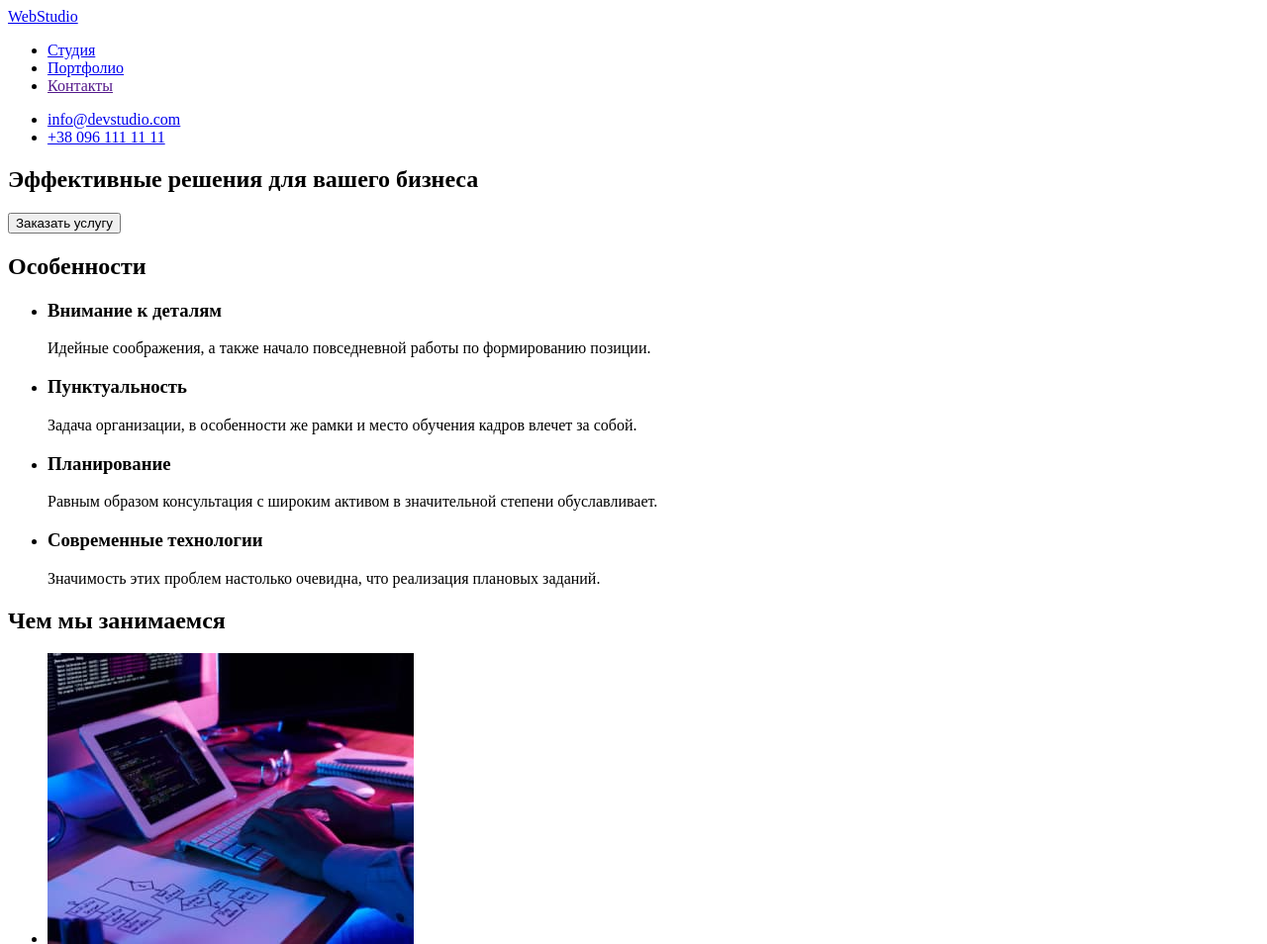
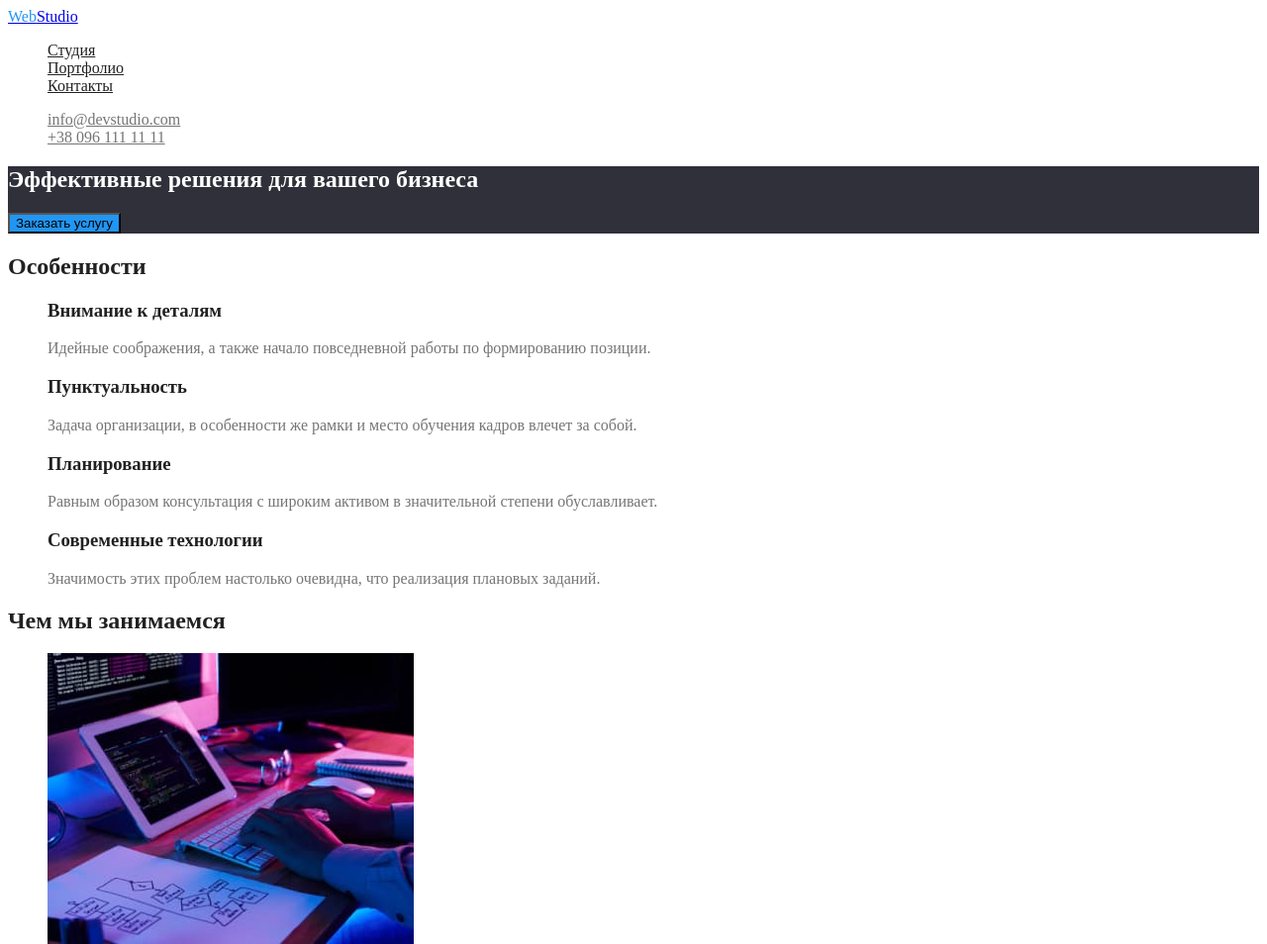
Before and after one commit to VladyslavSht/goit-markup-hw-02, a plain HTML site: page index.html in a window 1280 px wide. Shown: the top 954 px of the page at 99% size. Drawn offline with Linux system fonts and the light colour scheme.

Commit message:
добавлены стили цветов

```diff
--- /dev/null
+++ b/css/styles.css
@@ -0,0 +1,109 @@
+/*
+blue #2196F3
+primary-background #FFFFFF
+primary-text #212121
+secondary-text #757575
+footer-background #2F303A
+adress-color #FFFFFF 60 %
+secondary-background #F5F4FA
+*/
+
+:root {
+  --accent: #2196f3;
+  --primary-background-color: #ffffff;
+  --primary-text-color: #212121;
+  --secondary-text-color: #757575;
+  --footer-background-color: #2f303a;
+  --address-color: rgba(255, 255, 255, 60%);
+  --secondary-background-color: #f5f4fa;
+}
+
+body {
+  background-color: #ffffff;
+  color: var(--primary-text-color);
+}
+
+.list {
+  list-style: none;
+}
+
+.logo {
+  color: var(--accent);
+}
+
+/*navigation*/
+.site-nav .link {
+  color: var(--primary-text-color);
+}
+
+.site-nav .link:hover,
+.site-nav .link:focus {
+  color: var(--accent);
+}
+
+/*contacts*/
+.contacts .link {
+  color: var(--secondary-text-color);
+}
+
+.contacts .link:hover,
+.contacts .link:focus {
+  color: var(--accent);
+}
+
+/*top section and footer*/
+.head,
+.bottem {
+  background-color: var(--footer-background-color);
+}
+
+.head-title {
+  color: #ffffff;
+}
+
+.head-button {
+  background: var(--accent);
+  color: #fffffff;
+}
+
+/*main contant*/
+
+.features-title,
+.work-title,
+.team-title,
+.team-title-name {
+  color: var(--primary-text-color);
+}
+
+li > p {
+  color: var(--secondary-text-color);
+}
+
+.team {
+  background-color: var(--secondary-background-color);
+}
+
+/*footer*/
+
+.list-title {
+  color: #ffffff;
+}
+.list-contacts {
+  color: rgba(255, 255, 255, 60%);
+}
+
+.studio {
+  color: #ffffff;
+}
+
+/*Portfolio buttons*/
+
+.buttons {
+  background-color: var(--secondary-background-color);
+}
+
+.buttons:hover,
+.buttons:focus {
+  background-color: var(--accent);
+  color: #ffffff;
+}
--- a/index.html
+++ b/index.html
@@ -1,74 +1,87 @@
-<!doctype html>
+<!DOCTYPE html>
 <html lang="ru">
-
   <head>
-    <meta charset="UTF-8">
-    <meta http-equiv="X-UA-Compatible" content="IE=edge">
-    <meta name="viewport" content="width=device-width, initial-scale=1.0">
+    <meta charset="UTF-8" />
+    <meta http-equiv="X-UA-Compatible" content="IE=edge" />
+    <meta name="viewport" content="width=device-width, initial-scale=1.0" />
     <title>Document</title>
+    <link rel="stylesheet" href="./css/styles.css" />
   </head>
 
   <body>
     <!-- Верхняя линия -->
     <header>
-        <a href="/"> WebStudio</a>
+      <a href="/"> <span class="logo">Web</span>Studio</a>
 
-        <nav>
-            <ul>
-                <li><a href="./studio.html">Студия</a></li>
-                <li><a href="./portfolio.html">Портфолио</a></li>
-                <li><a href="">Контакты</a></li>
+      <nav >
+        <ul class="site-nav list">
+          <li><a href="./studio.html" class="link">Студия</a></li>
+          <li><a href="./portfolio.html" class="link">Портфолио</a></li>
+          <li><a href="" class="link">Контакты</a></li>
         </ul>
       </nav>
 
-
-            <ul>
-                <li><a href="mailto:info@devstudio.com">info@devstudio.com</a></li>
-                <li><a href="tel:+380961111111">+38 096 111 11 11</a></li>
+      <ul class="contacts list">
+        <li><a href="mailto:info@devstudio.com" class="link">info@devstudio.com</a></li>
+        <li><a href="tel:+380961111111" class="link">+38 096 111 11 11</a></li>
       </ul>
-
     </header>
 
     <main>
       <!--Шапка-->
-    <section>
-        <h1>Эффективные решения для вашего бизнеса</h1>
-        <button type="button">Заказать услугу</button>
+      <section class="head">
+        <h1 class="head-title">Эффективные решения для вашего бизнеса</h1>
+        <button type="button" class="head-button">Заказать услугу</button>
       </section>
 
       <!--Особенности-->
-    <section>
+      <section class="features">
         <h2>Особенности</h2>
-        <ul>
+        <ul class="list">
           <li>
-                <h3>Внимание к деталям</h3>
-                <p>Идейные соображения, а также начало повседневной работы по формированию позиции.</p>
+            <h3 class="features-title">Внимание к деталям</h3>
+            <p>
+              Идейные соображения, а также начало повседневной работы по
+              формированию позиции.
+            </p>
           </li>
           <li>
-                <h3>Пунктуальность</h3>
-                <p>Задача организации, в особенности же рамки и место обучения кадров влечет за собой.</p>
+            <h3 class="features-title">Пунктуальность</h3>
+            <p>
+              Задача организации, в особенности же рамки и место обучения кадров
+              влечет за собой.
+            </p>
           </li>
           <li>
-                <h3>Планирование</h3>
-                <p>Равным образом консультация с широким активом в значительной степени обуславливает.</p>
+            <h3 class="features-title">Планирование</h3>
+            <p>
+              Равным образом консультация с широким активом в значительной
+              степени обуславливает.
+            </p>
           </li>
           <li>
-                <h3>Современные технологии</h3>
-                <p>Значимость этих проблем настолько очевидна, что реализация плановых заданий.</p>
+            <h3 class="features-title">Современные технологии</h3>
+            <p>
+              Значимость этих проблем настолько очевидна, что реализация
+              плановых заданий.
+            </p>
           </li>
         </ul>
       </section>
 
       <!--Чем мы занимаемся-->
-    <section>
-        <h2>Чем мы занимаемся</h2>
-        <ul>
+      <section class="work">
+        <h2 class="work-title">Чем мы занимаемся</h2>
+        <ul class="list">
           <li>
-                <img src="./images/imga.jpg" alt="Структура сайта" width="370"
-                 />
+            <img src="./images/imga.jpg" alt="Структура сайта" width="370" />
           </li>
           <li>
-                <img src="./images/imgb.jpg" alt="Мобильные приложения" width="370" />
+            <img
+              src="./images/imgb.jpg"
+              alt="Мобильные приложения"
+              width="370"
+            />
           </li>
           <li>
             <img src="./images/imgc.jpg" alt="Оформление" width="370" />
@@ -77,27 +90,27 @@
       </section>
 
       <!--Наша команда-->
-    <section>
-        <h2>Наша команда</h2>
-            <ul>
+      <section class="team">
+        <h2 class="team-title">Наша команда</h2>
+        <ul class="list">
           <li>
             <img src="images/photoa.jpg" alt="Photo 1" width="270" />
-                        <h3>Игорь Демьяненко</h3>
-                        <p lang="en">Product Designer</p>>
+            <h3 class="team-title-name">Игорь Демьяненко</h3>
+            <p lang="en">Product Designer</p>
           </li>
           <li>
             <img src="images/photob.jpg" alt="Photo 2" width="270" />
-                        <h3>Ольга Репина</h3>
+            <h3 class="team-title-name">Ольга Репина</h3>
             <p lang="en">Frontend Developer</p>
           </li>
           <li>
             <img src="images/photoc.jpg" alt="Photo 3" width="270" />
-                        <h3>Николай Тарасов</h3>
+            <h3 class="team-title-name">Николай Тарасов</h3>
             <p lang="en">Marketing</p>
           </li>
           <li>
             <img src="images/photod.jpg" alt="Photo 4" width="270" />
-                        <h3>Михаил Ермаков</h3>
+            <h3 class="team-title-name">Михаил Ермаков</h3>
             <p lang="en">UI Designer</p>
           </li>
         </ul>
@@ -105,17 +118,15 @@
     </main>
 
     <!--Подвал-->
-    <footer>
-        <a href="/"> WebStudio</a>
+    <footer class="bottem">
+      <a href="/"> <span class="logo">Web</span><span class="studio">Studio</span></a>
       <address>
-                <ul>
-                    <li>г. Киев, пр-т Леси Украинки, 26</li>
-                    <li>info@example.com/</li>
-                    <li>+38 099 111 11 11</li>
+        <ul class="list">
+          <li class="list-title">г. Киев, пр-т Леси Украинки, 26</li>
+          <li class="list-contacts">info@example.com/</li>
+          <li class="list-contacts">+38 099 111 11 11</li>
         </ul>
       </address>
     </footer>
-
   </body>
-
 </html>
```
Also changed, not shown: portfolio.html (+22 -23 lines), css/style.css (deleted). Lines whose indentation alone changed are shown as unchanged.
